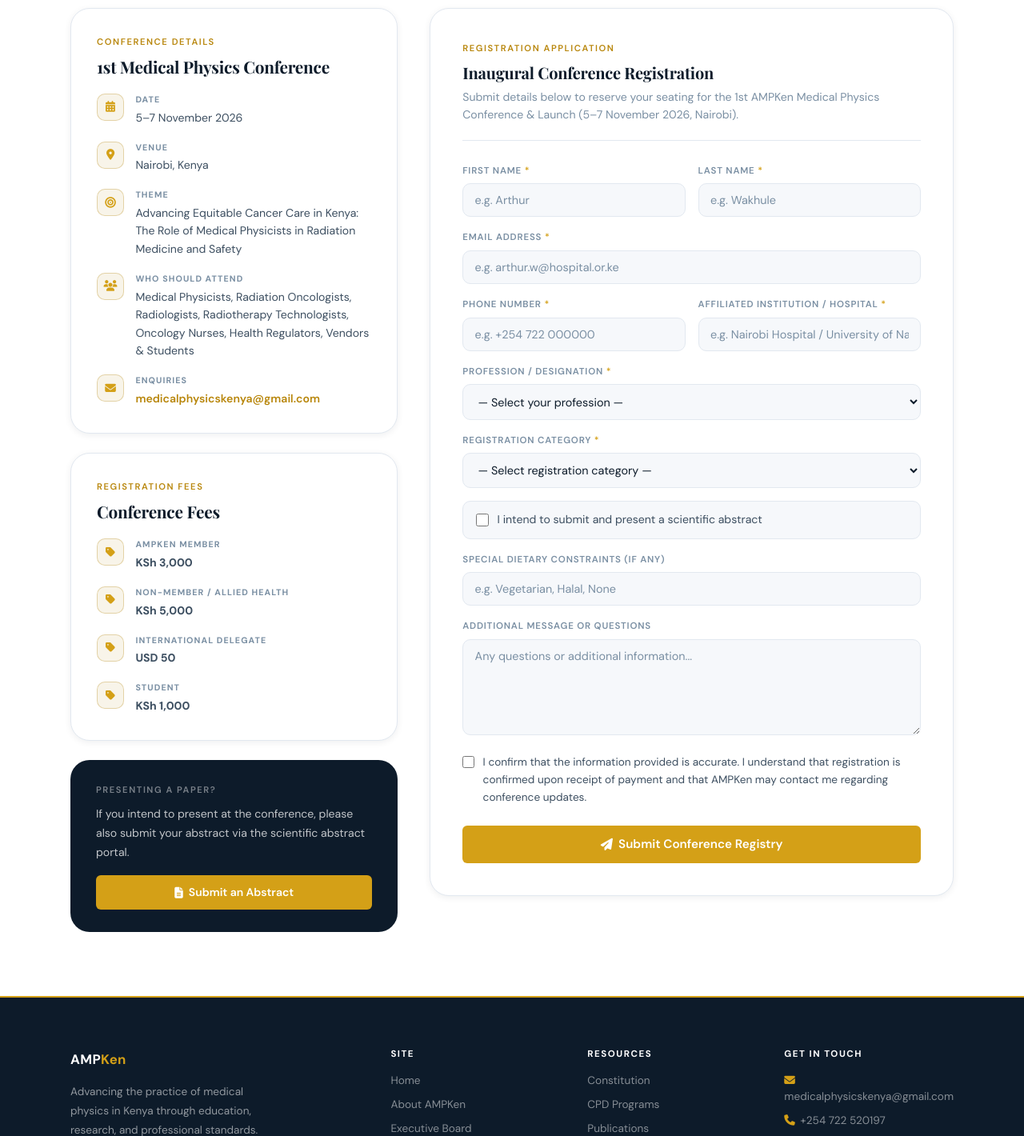
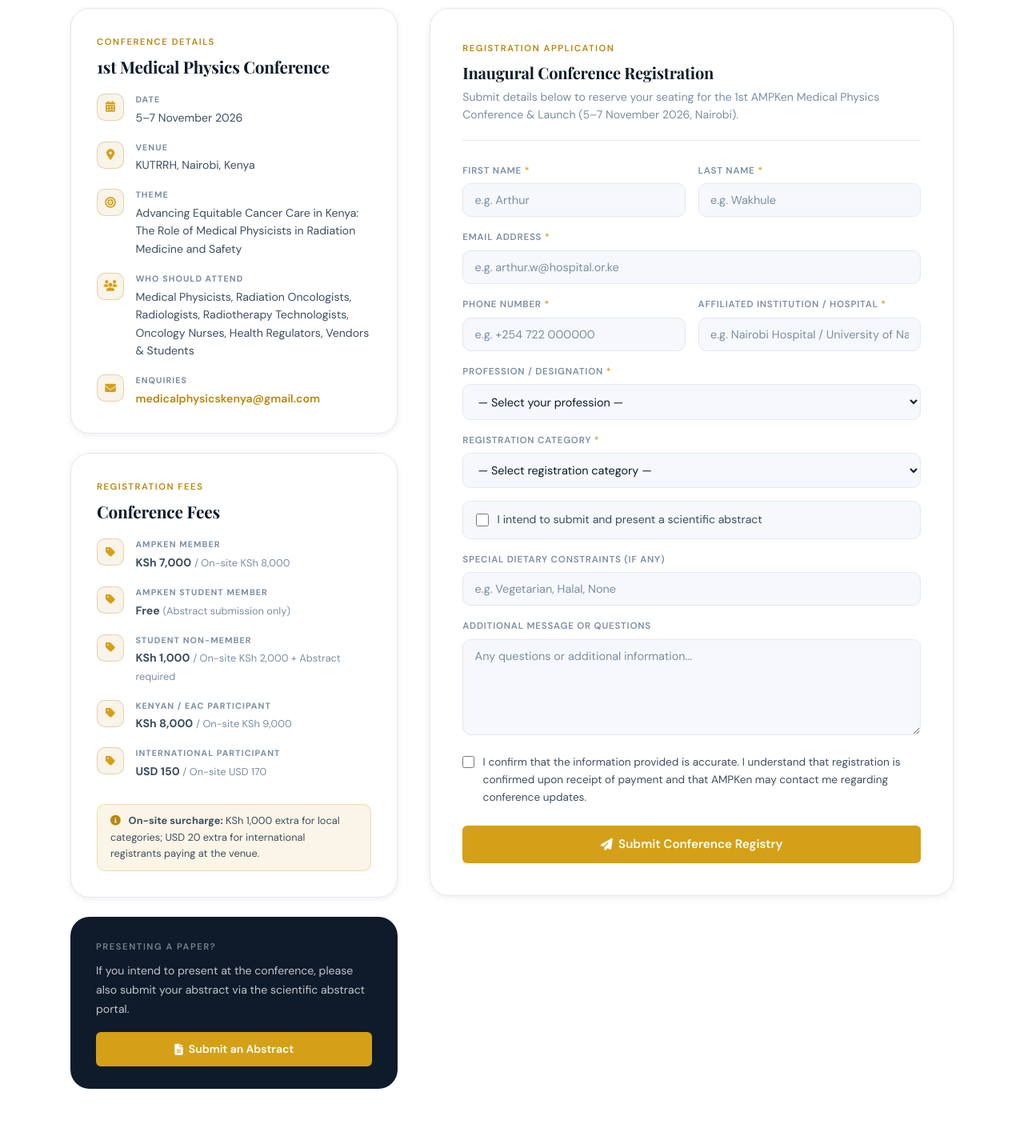
Before and after one commit to EllyKombo/ampke, a Python web app: template templates/register.html in a window 1280 px wide. Shown: the part 497-1917 px from the top of the page at 80% size. Run offline with Jinja, Linux system fonts and the light colour scheme; the template is opened without the code that fills it, so the values that code supplies are empty.

Commit message:
Update register.html

```diff
--- a/templates/register.html
+++ b/templates/register.html
@@ -33,7 +33,7 @@
               <div class="reg-detail-icon"><i class="fa-solid fa-location-dot"></i></div>
               <div>
                 <div class="reg-detail-label">Venue</div>
-                <div class="reg-detail-val">Nairobi, Kenya</div>
+                <div class="reg-detail-val">KUTRRH, Nairobi, Kenya</div>
               </div>
             </div>
             <div class="reg-detail-item">
@@ -72,29 +72,43 @@
               <div class="reg-detail-icon"><i class="fa-solid fa-tag"></i></div>
               <div>
                 <div class="reg-detail-label">AMPKen Member</div>
-                <div class="reg-detail-val"><strong>KSh 3,000</strong></div>
+                <div class="reg-detail-val"><strong>KSh 7,000</strong> <span style="font-size:.8rem;color:var(--text-mute)">/ On-site KSh 8,000</span></div>
               </div>
             </div>
             <div class="reg-detail-item">
               <div class="reg-detail-icon"><i class="fa-solid fa-tag"></i></div>
               <div>
-                <div class="reg-detail-label">Non-Member / Allied Health</div>
-                <div class="reg-detail-val"><strong>KSh 5,000</strong></div>
+                <div class="reg-detail-label">AMPKen Student Member</div>
+                <div class="reg-detail-val"><strong>Free</strong> <span style="font-size:.8rem;color:var(--text-mute)">(Abstract submission only)</span></div>
               </div>
             </div>
             <div class="reg-detail-item">
               <div class="reg-detail-icon"><i class="fa-solid fa-tag"></i></div>
               <div>
-                <div class="reg-detail-label">International Delegate</div>
-                <div class="reg-detail-val"><strong>USD 50</strong></div>
+                <div class="reg-detail-label">Student Non-Member</div>
+                <div class="reg-detail-val"><strong>KSh 1,000</strong> <span style="font-size:.8rem;color:var(--text-mute)">/ On-site KSh 2,000 + Abstract required</span></div>
               </div>
             </div>
             <div class="reg-detail-item">
               <div class="reg-detail-icon"><i class="fa-solid fa-tag"></i></div>
               <div>
-                <div class="reg-detail-label">Student</div>
-                <div class="reg-detail-val"><strong>KSh 1,000</strong></div>
+                <div class="reg-detail-label">Kenyan / EAC Participant</div>
+                <div class="reg-detail-val"><strong>KSh 8,000</strong> <span style="font-size:.8rem;color:var(--text-mute)">/ On-site KSh 9,000</span></div>
               </div>
+            </div>
+            <div class="reg-detail-item">
+              <div class="reg-detail-icon"><i class="fa-solid fa-tag"></i></div>
+              <div>
+                <div class="reg-detail-label">International Participant</div>
+                <div class="reg-detail-val"><strong>USD 150</strong> <span style="font-size:.8rem;color:var(--text-mute)">/ On-site USD 170</span></div>
+              </div>
+            </div>
+            <div style="margin-top:.75rem;padding:.65rem 1rem;background:rgba(212,160,23,.1);
+                        border-radius:var(--r-md);border:1px solid rgba(212,160,23,.3);">
+              <p style="margin:0;font-size:.8rem;color:var(--text-body);line-height:1.6;">
+                <i class="fa-solid fa-circle-info" style="color:var(--gold);margin-right:.4rem;"></i>
+                <strong>On-site surcharge:</strong> KSh 1,000 extra for local categories; USD 20 extra for international registrants paying at the venue.
+              </p>
             </div>
           </div>
         </div>
```
Lines whose indentation alone changed are shown as unchanged.
